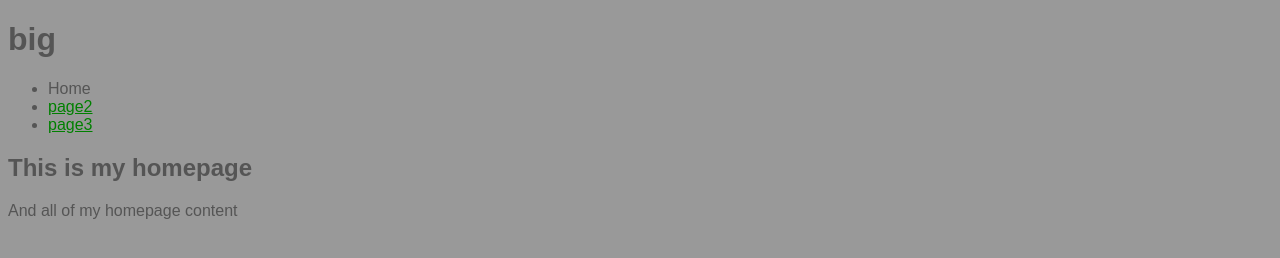
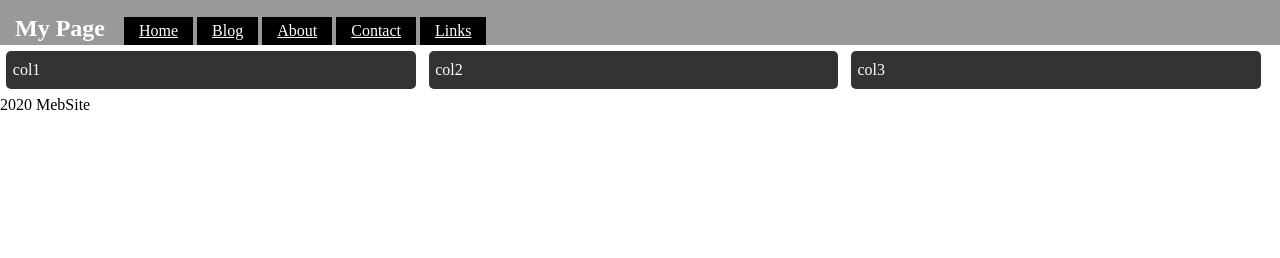
Before and after one commit to bgfxc4/MebSite, a plain HTML site: page index.html in a window 1280 px wide. Drawn offline with Linux system fonts and the light colour scheme.

Commit message:
added styles

```diff
--- a/index.html
+++ b/index.html
@@ -1,19 +1,32 @@
 <!doctype html>
 <html>
    <head>
-        <title>My Webpage</title>
+        <title>Layouts</title>
         <link href="styles/main.css" rel="stylesheet" type = "text/css">
     </head>
 
     <body>
-        <h1>big</h1>
+        <header>
+            <nav>
+                <h1>My Page</h1>
+                <ul>
+                    <li><a href="#">Home</a></li>
+                    <li><a href="#">Blog</a></li>
+                    <li><a href="#">About</a></li>
+                    <li><a href="#">Contact</a></li>
+                    <li><a href="#">Links</a></li>
+                </ul>
+            </nav>
+        </header>
 
-        <ul>
-            <li>Home</li>
-            <li><a href = "page2.html">page2</a></li>
-            <li><a href = "page3.html">page3</a></li>
-        </ul>
-        <h2>This is my homepage</h2>
-        <p>And all of my homepage content</p>
+        <div class = "row">
+            <div class="col">col1</div>
+            <div class="col">col2</div>
+            <div class="col">col3</div>
+        </div>
+
+        <footer>
+            2020 MebSite
+        </footer>
     </body>
 </html>
--- a/styles/main.css
+++ b/styles/main.css
@@ -1,13 +1,49 @@
 body{
-    background:#999;
-    font-family: arial;
-
+    margin:0;
 }
 
-h1, h2, p, li{
-    color:#555;
+header{
+    background: #999;
+    color:white;
+    padding: 15px 15px 0px 15px;
 }
 
-a{
-    color:green;
+header h1{
+    margin:0;
+    display: inline;
 }
+
+nav ul{
+    margin:0;
+    padding: 0 0 0 15px;
+    display: inline;
+}
+
+nav ul li{
+    background: black;
+    color:white;
+    list-style-type: none;
+    display: inline-block;
+    padding: 5px 15px;
+}
+
+nav ul li a{
+    color:white;
+}
+
+.row{
+    clear: both;
+}
+
+.col{
+    background: #333;
+    border-radius: 5px;
+    color:white;
+    padding: 10px .5%;
+    float: left;
+    margin:.5%;
+    width: 31%;
+}
+
+footer{
+}
```
Also changed, not shown: page2.html (deleted, +0 -19 lines), page3.html (deleted, +0 -19 lines).
